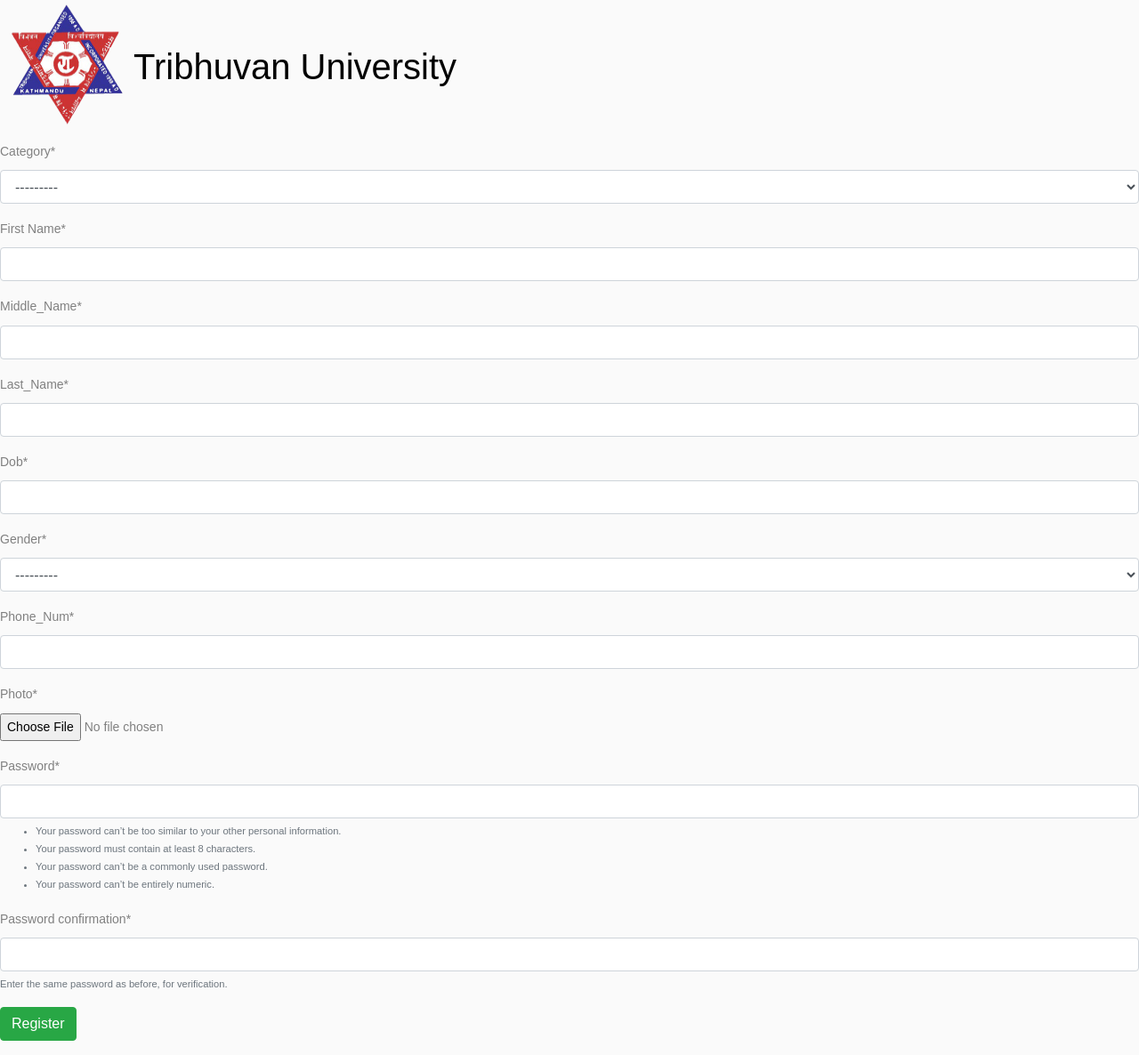
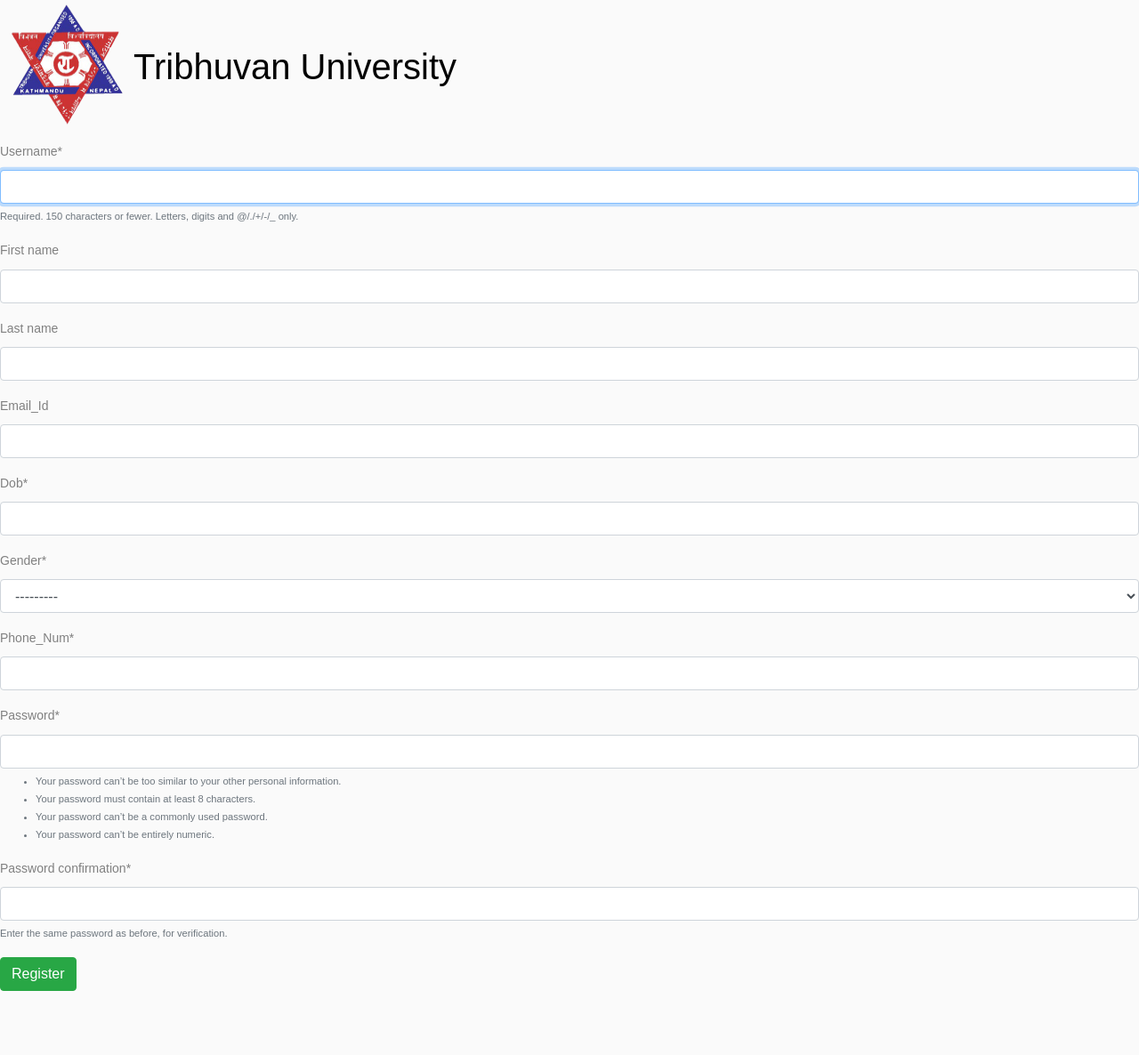
Before and after one commit to Manjeet-pandey/Invigilator, a Django app: page /register/ in a window 1280 px wide. Shown: the whole page at 89% size. After the commit the page ends 1114 px from the top, so only its background shows below. Run offline with Django 3.2, Linux system fonts and the light colour scheme; parts of the project's set-up code (start-up, migrations or seed data) failed here and were passed over; some libraries are stand-ins or nearby versions.

Commit message:
randi2.2

```diff
--- a/account/forms.py
+++ b/account/forms.py
@@ -2,20 +2,21 @@
 from django.db import models
 from django import forms
 from django.contrib.auth import login, authenticate
-from django.contrib.auth.forms import UserCreationForm
+from django.contrib.auth.forms import UserCreationForm, AuthenticationForm
 from django.contrib.auth.models import User
 from django.forms import ModelForm
+
 #from crispy_forms import *
 
 
 class RegisterForm(UserCreationForm):
     class Meta:
         model = Person
-        fields = ["category", "first_Name", "middle_Name", "last_Name",
-                  "dob", "gender", "phone_Num", "photo"]
+        fields = [ "username" ,"first_name" ,"last_name","email_Id",
+                  "dob", "gender", "phone_Num","password1","password2"]
 
-    # REQUIRED_FIELDS = ["category", "first_Name", "last_Name",
-    #                    "dob", "gender", "phone_Num", "photo"]
+        # REQUIRED_FIELDS = ["first_Name", "last_Name","e,ail"
+        #               "dob", "gender", "phone_Num", "photo"]
 
 
     # def StaffForm():
--- a/account/templates/register/register.html
+++ b/account/templates/register/register.html
@@ -1,4 +1,6 @@
 {% extends "web/base.html" %} {% block title %}Create an Account {% endblock %} {% load crispy_forms_tags %} {% block content %}
+
+
 <form method="POST" class="form-group">
     {% csrf_token %} {{form|crispy}}
     <button type="submit" class="btn btn-success">Register</button>
--- a/account/views.py
+++ b/account/views.py
@@ -1,4 +1,6 @@
-from django.http import response
+
+from django import http
+from django.http import request,response
 from django.shortcuts import render, redirect
 from django.contrib.auth import login, authenticate
 from django.contrib.auth.forms import UserCreationForm
@@ -7,17 +9,22 @@
 
 # Create your views here.
 
-def register(respone):
-    if respone.method == "POST":
-        form = RegisterForm(respone.POST)
+def register(request):
+    if request.method == "POST":
+        form = RegisterForm(request.POST)
         if form.is_valid():
+
             form.save()
             return response.HttpResponse()
-        return redirect("/home")
+        else:
+            print(form)
+            print(form.errors)
+
+        return redirect("register/login.html")
     else:
         form=RegisterForm()
 
-    return render(respone, "register/register.html", {"form":form})
+    return render(request, "register/register.html", {"form":form})
 
-# def login(response):
-#     return render(response,"registration/login.html")
+# def login(request):
+#     return render(request,"regist/login.html")
--- a/page/models.py
+++ b/page/models.py
@@ -1,28 +1,28 @@
 from django.db import models
 from django.db.models.aggregates import Max
 
-from django.core.validators import MinLengthValidator
-from phonenumber_field.modelfields import PhoneNumberField
+from django.contrib.auth.models import AbstractUser
 #from django import forms
 #from typing_extensions import Required
 
 # Create your models here.
 
-class Person(models.Model):
+class Person(AbstractUser):
 
-    USERNAME_FIELD = 'email'
 
-    CATEGORY_CHOICES = [
-        ('T', 'Teacher'),
-        ('S', 'Staff'),
-        ('O', 'Other'),
-    ]
-    category = models.CharField('category', max_length=1, choices=CATEGORY_CHOICES)
 
-    first_Name = models.CharField(max_length=50)
-    middle_Name = models.CharField('middle_Name', max_length=50)
-    last_Name = models.CharField('last_Name', max_length=50)
-    email_Id = models.EmailField('email_Id')
+    # CATEGORY_CHOICES = [
+    #     ('T', 'Teacher'),
+    #     ('S', 'Staff'),
+    #     ('O', 'Other'),
+    # ]
+    # category = models.CharField('category', max_length=1, choices=CATEGORY_CHOICES)
+
+    # #first_Name = models.CharField('first_Name',max_length=50)
+    # middle_Name = models.CharField('middle_Name', max_length=50)
+    # last_Name = models.CharField('last_Name', max_length=50)
+
+    email_Id = models.EmailField('email_Id', unique=True,blank=True)
     dob = models.DateField('dob')
     #phone_Num = PhoneNumberField(name = 'phone_Num', blank=True)
     GENDER_CHOICES = [
@@ -31,23 +31,23 @@
         ('N', 'Others'),
     ]
     gender = models.CharField('gender', max_length=1, choices=GENDER_CHOICES)
-    phone_Num = models.CharField('phone_Num', max_length=10, validators=[MinLengthValidator(10)])
+    phone_Num = models.CharField('phone_Num', max_length=10,)
     photo = models.ImageField('photo', upload_to='image_Uploads')
-
-    if category=='S':
-        field = models.CharField(max_length=15, name='field')
-    elif category=='T':
-        highest_Qualification = models.CharField(
-            max_length=50, name='qualification')
-    elif category=='O':
-        highest_Qualification = models.CharField(
-            max_length=50, name='qualification')
-        college = models.CharField(max_length=20, name='college')
-    else:
-        pass
+   # password = models.CharField('password', max_length=50)
+    # if category=='S':
+    #     field = models.CharField(max_length=15, name='field')
+    # elif category=='T':
+    #     highest_Qualification = models.CharField(
+    #         max_length=50, name='qualification')
+    # elif category=='O':
+    #     highest_Qualification = models.CharField(
+    #         max_length=50, name='qualification')
+    #     college = models.CharField(max_length=20, name='college')
+    # else:
+    #     pass
 
     def __str__(self):
-        return self.last_Name
+        return self.last_name
 
 # class Teacher(models.Model):
 #     person = models.ForeignKey(Person, on_delete=models.CASCADE)
--- a/page/urls.py
+++ b/page/urls.py
@@ -6,5 +6,6 @@
 urlpatterns = [
     path('', views.index, name='index'),
     path('home/', views.home, name='home'),
+    path("profile_id/", views.profile_id, name='profile_id'),
     path("profile/<int:id>", views.profile, name='profile'),
 ]
--- a/software/settings.py
+++ b/software/settings.py
@@ -133,5 +133,6 @@
 
 CRISPY_TEMPLATE_PACK="bootstrap4"
 
-LOGIN_REDIRECT_URL ='/profile/1'
+LOGIN_REDIRECT_URL ='/profile_id/'
 LOGOUT_REDIRECT_URL = '/home'
+AUTH_USER_MODEL = "page.Person"
```
Also changed, not shown: page/views.py (+17 -7 lines), account/migrations/0001_initial.py (deleted), account/migrations/0002_auto_20210703_0605.py (deleted), account/migrations/0002_auto_20210703_1043.py (deleted), account/migrations/0003_auto_20210703_1339.py (deleted), account/migrations/0003_merge_20210703_1132.py (deleted), account/migrations/__init__.py (deleted), db.sqlite3, page/migrations/0001_initial.py, 2 other files.
